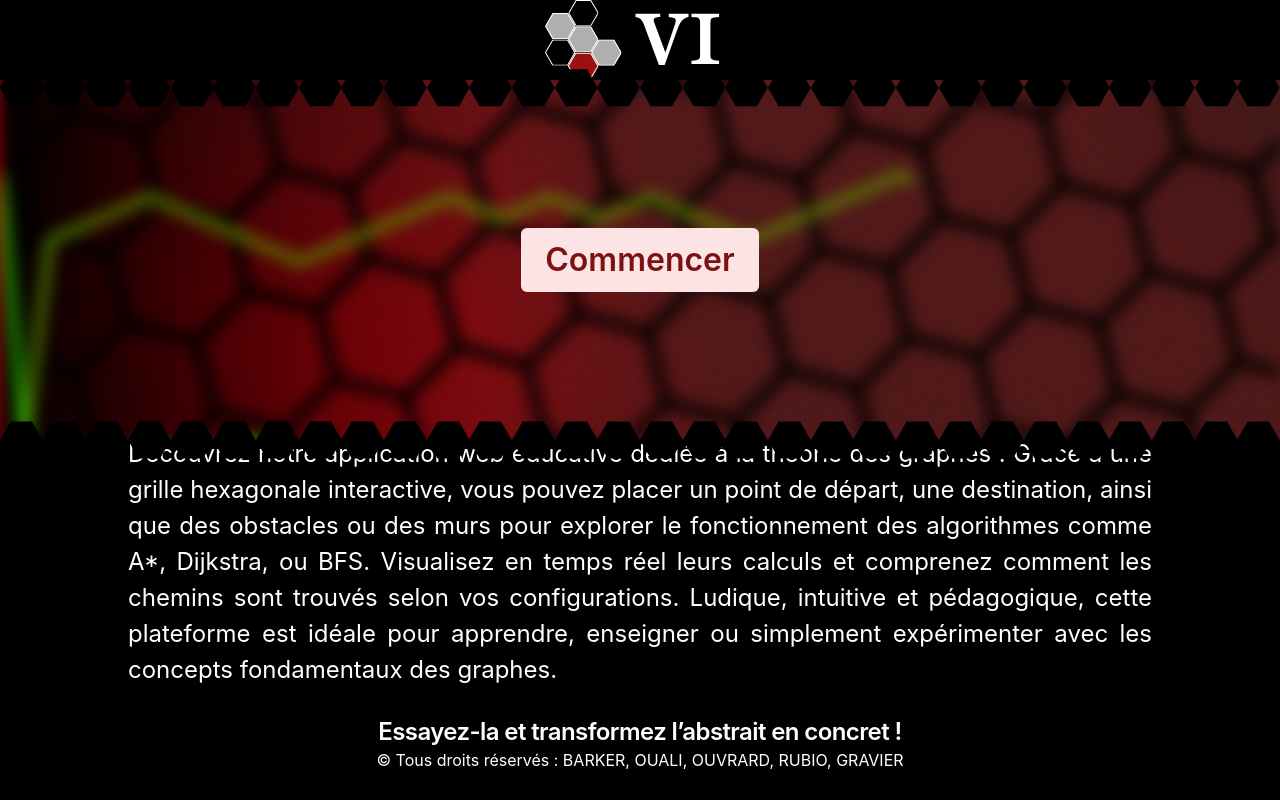
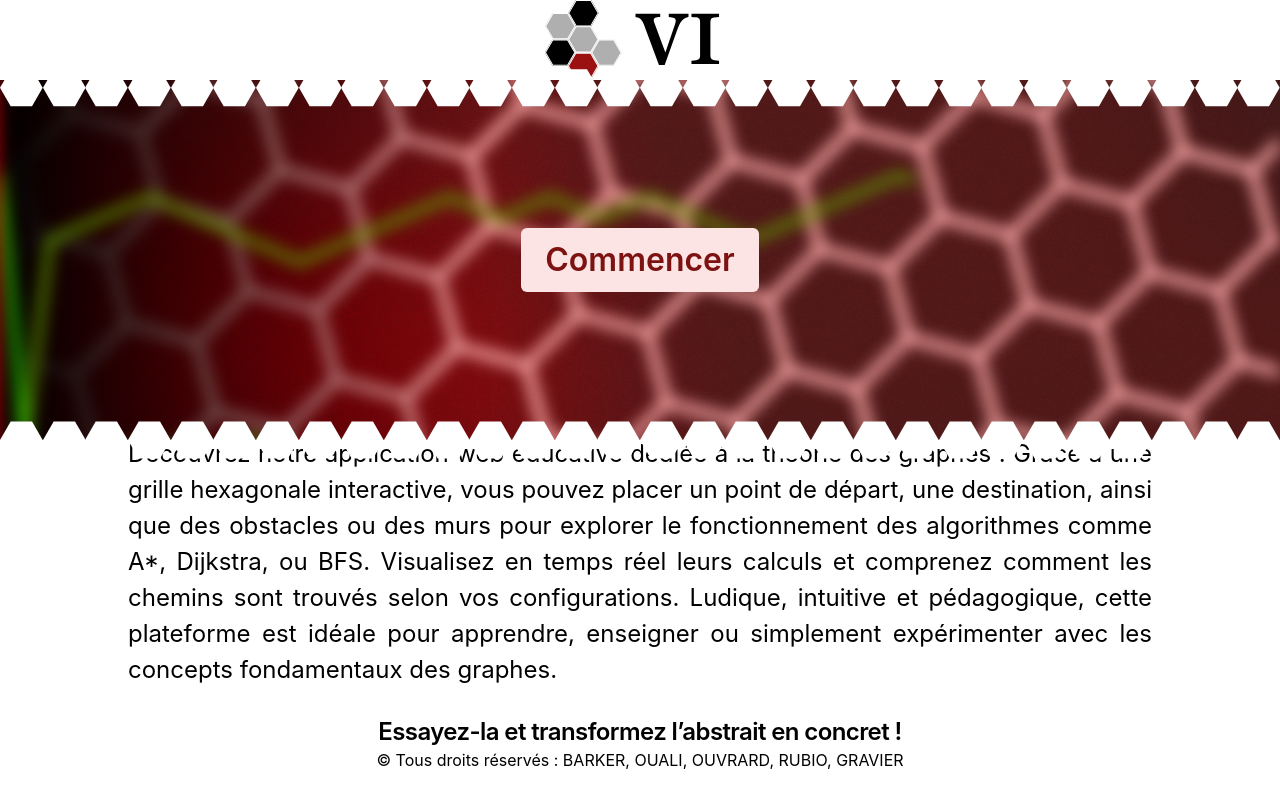
Before and after one commit to 444chak/VI, a Next.js app in the folder front-js/: page / in a window 1280 px wide. Built offline with nearby package versions, Linux system fonts and the light colour scheme.

Commit message:
Fix color, light theme

```diff
--- a/front-js/src/app/components/HexagonSvg/HexagonSvg.tsx
+++ b/front-js/src/app/components/HexagonSvg/HexagonSvg.tsx
@@ -126,7 +126,7 @@ const HexagonSvg: React.FC<HexagonSvgProps> = () => {
             style={{
               fill: "rgb(125,155,132,0)",
               strokeWidth: 2,
-              stroke: "#000",
+              stroke: "#ffAAAA",
             }}
           />
           <use xlinkHref="#hex" x="25" />
--- a/front-js/src/app/page.tsx
+++ b/front-js/src/app/page.tsx
@@ -6,7 +6,7 @@ import { BlurGradientBg } from "./modules/BlurGradientBg.module";
 import Typography from '@mui/joy/Typography';
 import { useEffect } from "react";
 import HexagonSvg from "./components/HexagonSvg/HexagonSvg";
-import WhiteLogo from "./components/Logo/WhiteLogo";
+import Logo from "./components/Logo/Logo";
 import Hexagon from "./components/Hexagon/Hexagon";
 
 const theme = extendTheme({
@@ -61,7 +61,7 @@ export default function Home() {
           <div
             className="logo"
             style={{
-              background: "#000000",
+              background: "#fff",
               width: "100vw",
               display: "flex",
               justifyContent: "center",
@@ -69,7 +69,7 @@ export default function Home() {
               height: "10vh",
             }}
           >
-            <WhiteLogo />
+            <Logo />
           </div>
           <Box
               display="flex"
@@ -84,7 +84,7 @@ export default function Home() {
               {Array.from({ length: 30 }).map((_, index) => (
                 <Hexagon
                   key={index}
-                  color="#000000"
+                  color="#fff"
                 />
               ))}
             </Box>
@@ -121,7 +121,7 @@ export default function Home() {
             alignItems="center"
             height="35vh"
             width="100vw"
-            style={{ background: "#000000", position: "relative" }}
+            style={{ background: "#fff", position: "relative" }}
           >
             {/* Ligne d'hexagones noirs */}
             <Box
@@ -138,7 +138,7 @@ export default function Home() {
               {Array.from({ length: 30 }).map((_, index) => (
                 <Hexagon
                   key={index}
-                  color="#000000"
+                  color="#fff"
                 />
               ))}
             </Box>
@@ -146,7 +146,7 @@ export default function Home() {
             {/* Contenu existant */}
             <Typography
               style={{
-                color: "white",
+                color: "black",
                 fontSize: "1.5rem",
                 padding: "2vw 10vw",
                 textAlign: "justify",
@@ -156,7 +156,7 @@ export default function Home() {
             </Typography>
             <Typography
               level="h4"
-              style={{ color: "white", fontSize: "1.5rem" }}
+              style={{ color: "black", fontSize: "1.5rem" }}
             >
               Essayez-la et transformez l’abstrait en concret !
             </Typography>
@@ -167,9 +167,9 @@ export default function Home() {
             alignItems="center"
             height="10vh"
             width="100vw"
-            style={{ background: "#000000" }}
+            style={{ background: "#fff" }}
           >
-            <Typography style={{ color: "white", fontSize: "1rem" }}>
+            <Typography style={{ color: "black", fontSize: "1rem" }}>
               © Tous droits réservés : BARKER, OUALI, OUVRARD, RUBIO, GRAVIER
             </Typography>
           </Box>
```
